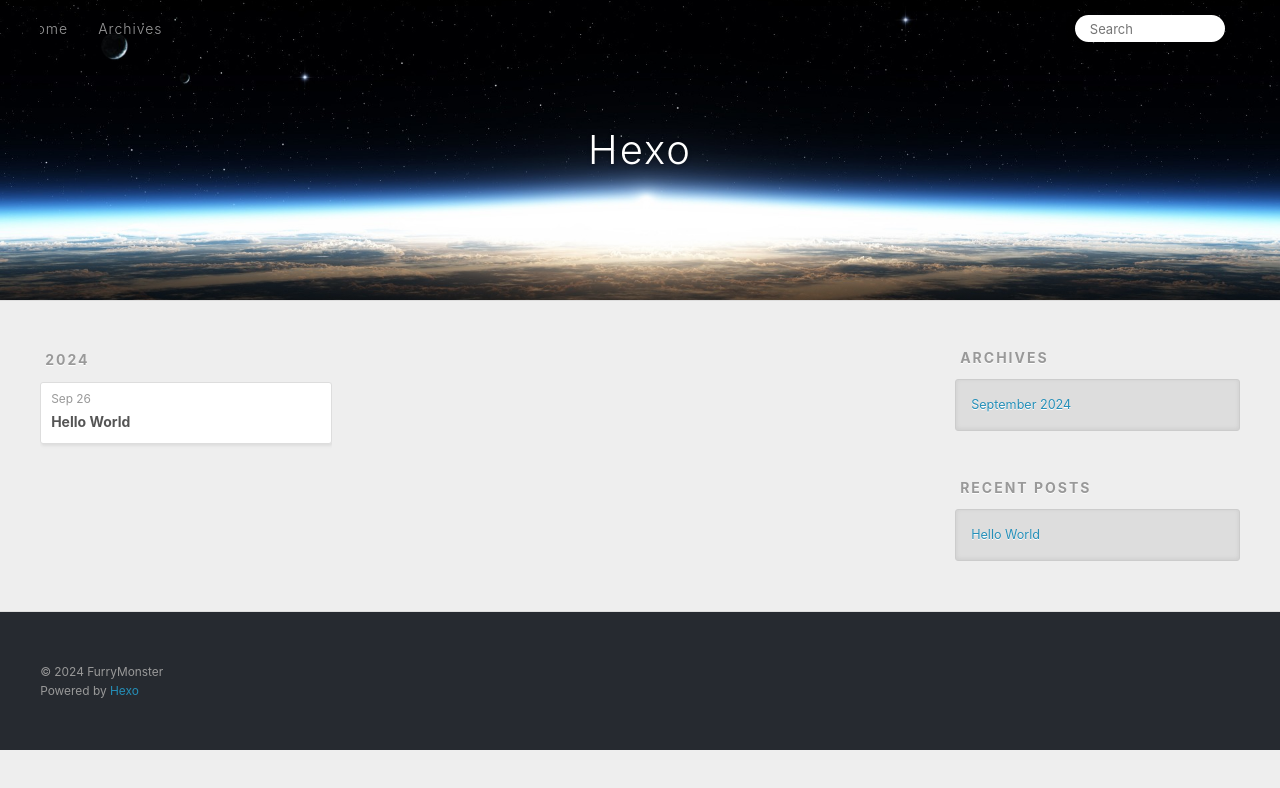
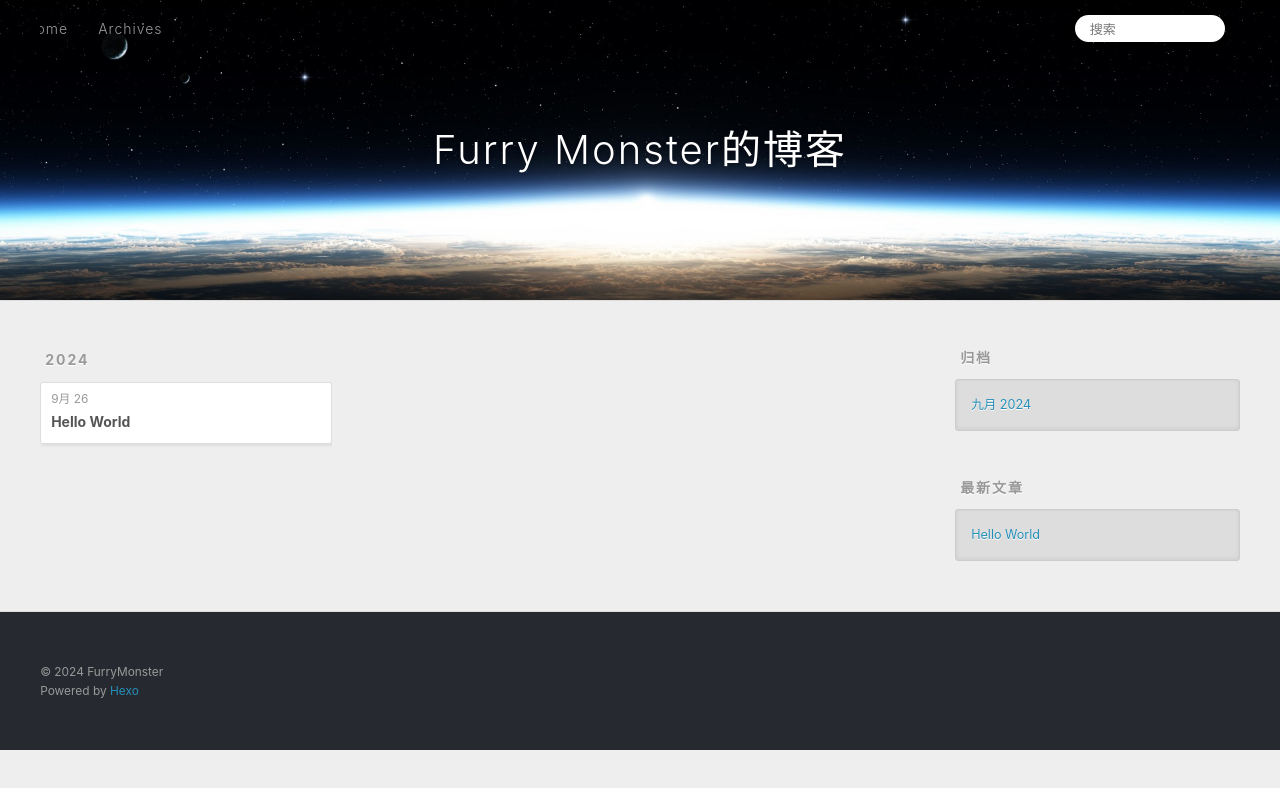
Before and after one commit to Furry-Monster/Furry-Monster.github.io, a plain HTML site: page archives/index.html in a window 1280 px wide. Both pictures are taken after a click on the link 1232 px from the left and 27 px from the top of the page. Drawn offline with Linux system fonts and the light colour scheme.

Commit message:
Site updated: 2024-09-26 16:58:40

```diff
--- a/archives/index.html
+++ b/archives/index.html
@@ -4,17 +4,20 @@
   <meta charset="utf-8">
 
 
-  <title>Archives | Hexo</title>
+  <title>归档 | Furry Monster的博客</title>
   <meta name="viewport" content="width=device-width, initial-scale=1, shrink-to-fit=no">
-  <meta property="og:type" content="website">
-<meta property="og:title" content="Hexo">
+  <meta name="description" content="Talk is cheap, show me the code.">
+<meta property="og:type" content="website">
+<meta property="og:title" content="Furry Monster的博客">
 <meta property="og:url" content="http://example.com/archives/index.html">
-<meta property="og:site_name" content="Hexo">
-<meta property="og:locale" content="en_US">
+<meta property="og:site_name" content="Furry Monster的博客">
+<meta property="og:description" content="Talk is cheap, show me the code.">
+<meta property="og:locale" content="zh_CN">
 <meta property="article:author" content="FurryMonster">
+<meta property="article:tag" content="Blog,GameDev,Unity,互联网,游戏开发,编程,技术,生活,AI,CV,Life,Coffee">
 <meta name="twitter:card" content="summary">
 
-    <link rel="alternate" href="/atom.xml" title="Hexo" type="application/atom+xml">
+    <link rel="alternate" href="/atom.xml" title="Furry Monster的博客" type="application/atom+xml">
 
 
     <link rel="shortcut icon" href="/favicon.png">
@@ -39,7 +42,7 @@
   <div id="header-outer" class="outer">
     <div id="header-title" class="inner">
       <h1 id="logo-wrap">
-        <a href="/" id="logo">Hexo</a>
+        <a href="/" id="logo">Furry Monster的博客</a>
       </h1>
 
     </div>
@@ -55,12 +58,12 @@
       <nav id="sub-nav">
 
 
-          <a class="nav-icon" href="/atom.xml" title="RSS Feed"><span class="fa fa-rss"></span></a>
+          <a class="nav-icon" href="/atom.xml" title="RSS 订阅"><span class="fa fa-rss"></span></a>
 
-        <a class="nav-icon nav-search-btn" title="Search"><span class="fa fa-search"></span></a>
+        <a class="nav-icon nav-search-btn" title="搜索"><span class="fa fa-search"></span></a>
       </nav>
       <div id="search-form-wrap">
-        <form action="//google.com/search" method="get" accept-charset="UTF-8" class="search-form"><input type="search" name="q" class="search-form-input" placeholder="Search"><button type="submit" class="search-form-submit">&#xF002;</button><input type="hidden" name="sitesearch" value="http://example.com"></form>
+        <form action="//google.com/search" method="get" accept-charset="UTF-8" class="search-form"><input type="search" name="q" class="search-form-input" placeholder="搜索"><button type="submit" class="search-form-submit">&#xF002;</button><input type="hidden" name="sitesearch" value="http://example.com"></form>
       </div>
     </div>
   </div>
@@ -84,7 +87,7 @@
   <div class="archive-article-inner">
     <header class="archive-article-header">
       <a href="/2024/09/26/hello-world/" class="archive-article-date">
-  <time class="dt-published" datetime="2024-09-26T07:43:01.173Z" itemprop="datePublished">Sep 26</time>
+  <time class="dt-published" datetime="2024-09-26T07:43:01.173Z" itemprop="datePublished">9月 26</time>
 </a>
 
 
@@ -116,9 +119,9 @@
 
 
   <div class="widget-wrap">
-    <h3 class="widget-title">Archives</h3>
+    <h3 class="widget-title">归档</h3>
     <div class="widget">
-      <ul class="archive-list"><li class="archive-list-item"><a class="archive-list-link" href="/archives/2024/09/">September 2024</a></li></ul>
+      <ul class="archive-list"><li class="archive-list-item"><a class="archive-list-link" href="/archives/2024/09/">九月 2024</a></li></ul>
     </div>
   </div>
 
@@ -126,7 +129,7 @@
 
 
   <div class="widget-wrap">
-    <h3 class="widget-title">Recent Posts</h3>
+    <h3 class="widget-title">最新文章</h3>
     <div class="widget">
       <ul>
 
```
Also changed, not shown: 2024/09/26/hello-world/index.html (+13 -12 lines), archives/2024/09/index.html (+17 -14 lines), archives/2024/index.html (+17 -14 lines), index.html (+17 -14 lines).
